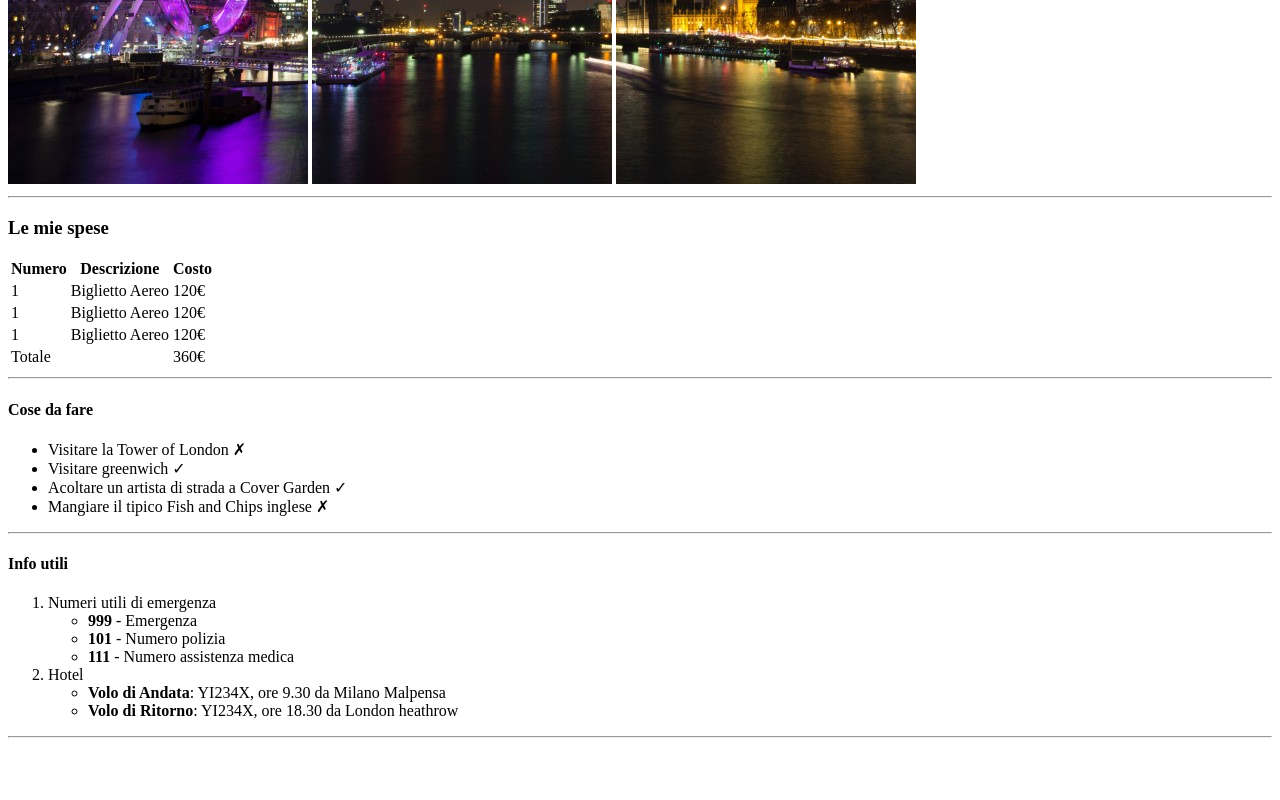
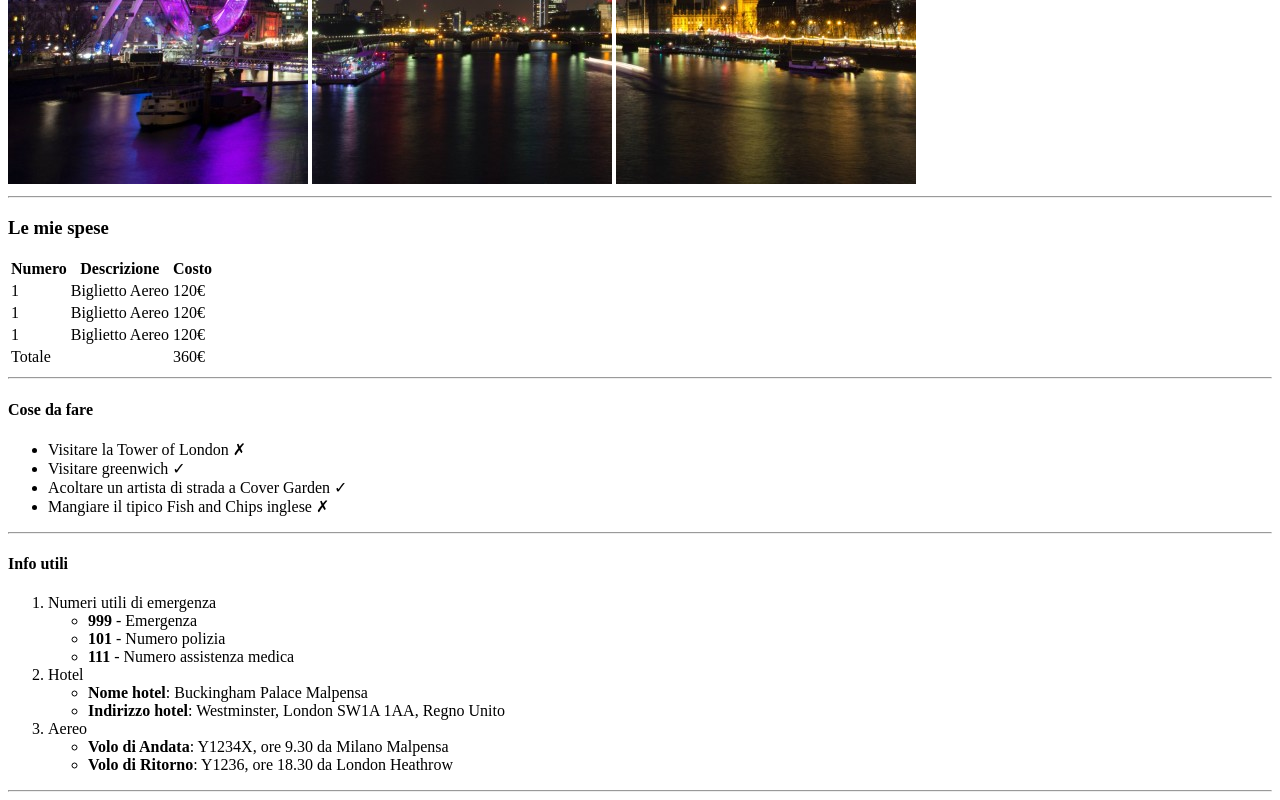
Before and after one commit to alexciccarese/html-london-trip, a plain HTML site: page index.html in a window 1280 px wide. Shown: the part 496-1296 px from the top of the page. Before the commit the page ends 1242 px from the top, so only its background shows below. Drawn offline with Linux system fonts and the light colour scheme.

Commit message:
Info utili section remake

```diff
--- a/index.html
+++ b/index.html
@@ -95,10 +95,16 @@
 
           <li>Hotel
             <ul>
-              <li><strong>Volo di Andata</strong>: YI234X, ore 9.30 da Milano
+              <li><strong>Nome hotel</strong>: Buckingham Palace
                 Malpensa</li>
-              <li><strong>Volo di Ritorno</strong>: YI234X, ore 18.30 da London
-                heathrow</li>
+              <li><strong>Indirizzo hotel</strong>: Westminster, London SW1A 1AA, Regno Unito</li>
+            </ul>
+          </li>
+
+          <li>Aereo
+            <ul>
+              <li><strong>Volo di Andata</strong>: Y1234X, ore 9.30 da Milano Malpensa</li>
+              <li><strong>Volo di Ritorno</strong>: Y1236, ore 18.30 da London Heathrow</li>
             </ul>
           </li>
         </ol>
```
